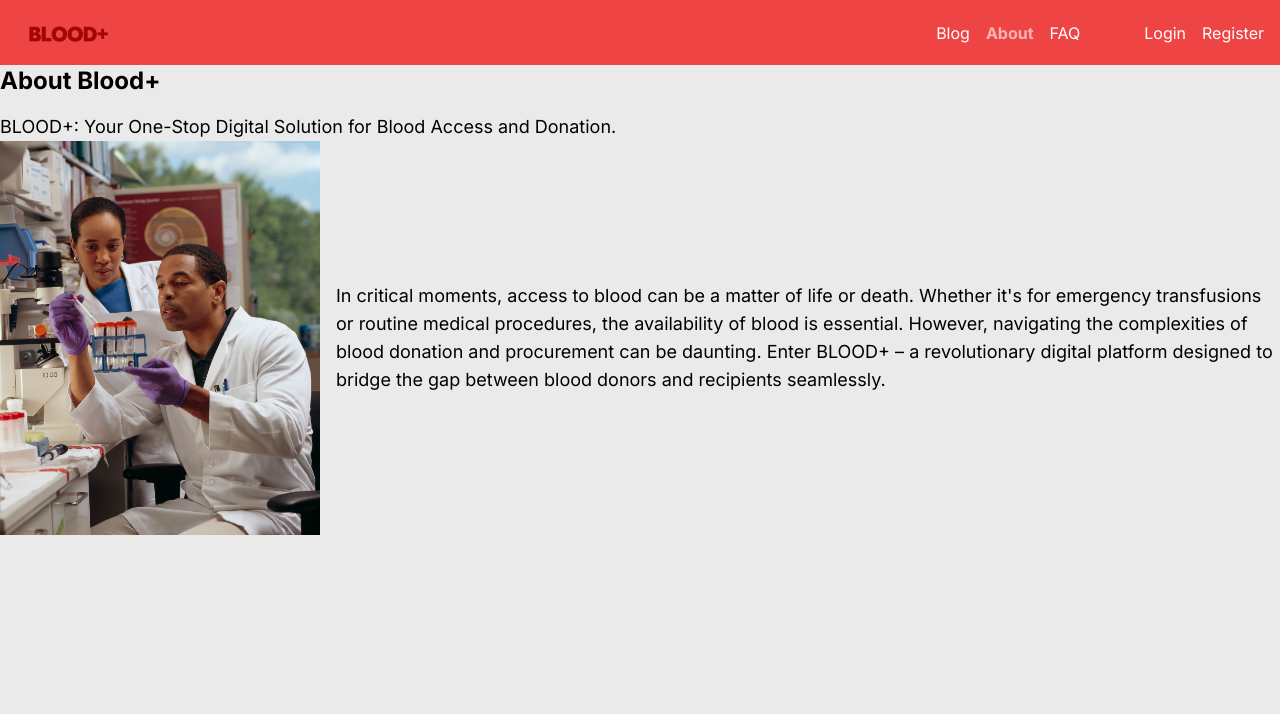
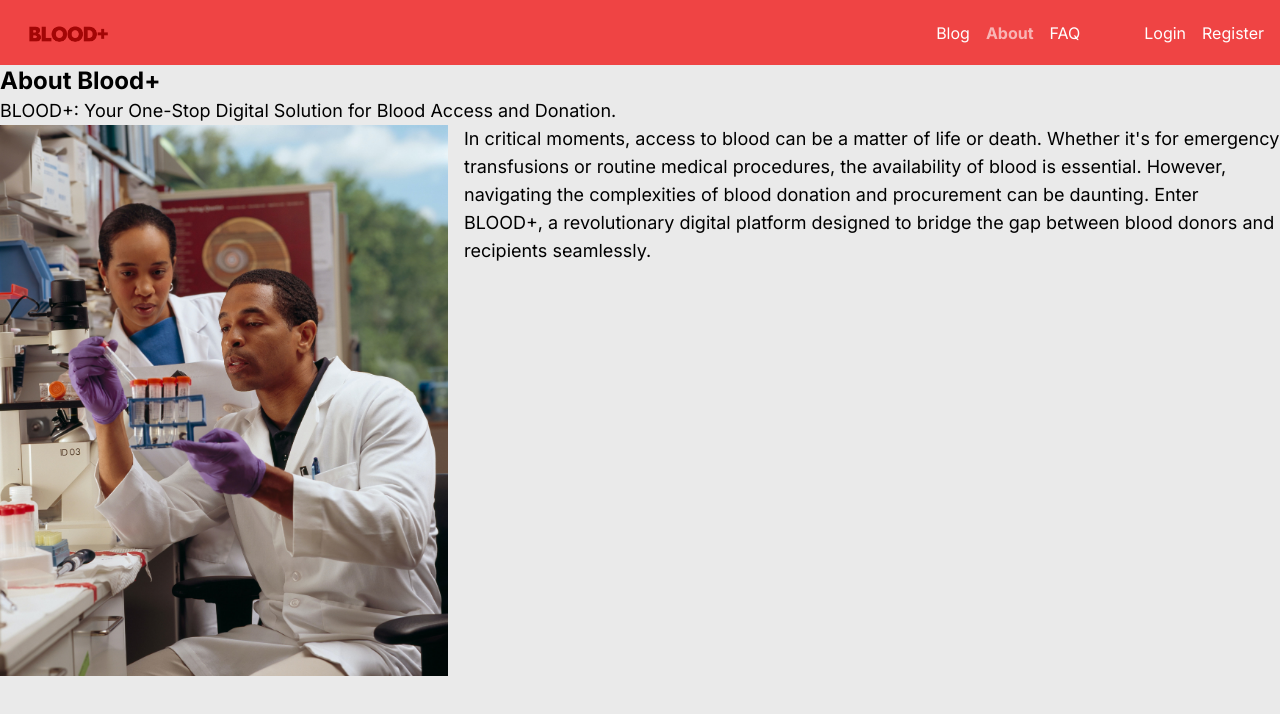
Before and after one commit to Yantiomene/blood-, a Next.js app in the folder client/: page /about in a window 1280 px wide. Shown: the top 714 px of the page. Built offline with nearby package versions, Linux system fonts and the light colour scheme; no server answers.

Commit message:
updated ABOUT page

```diff
--- a/client/app/about/page.tsx
+++ b/client/app/about/page.tsx
@@ -3,16 +3,18 @@ import React from 'react';
 export default function AboutPage() {
     return (
         <div className="container mx-auto">
-            <h1 className="text-2xl font-bold mb-4">About Blood+</h1>
+            <h1 className="text-2xl font-bold ">About Blood+</h1>
+
             <p className="text-lg">
                 BLOOD+: Your One-Stop Digital Solution for Blood Access and Donation.
             </p>
+            <div className="flex"> {/* Added a flex container */}
+                <img src="/blood_research.jpg" alt="Blood Research" className="mr-4" style={{ width: '35%', height: 'auto' }} /> {/* Image added with a quarter of the size */}
+                <p className="text-lg">
+                    In critical moments, access to blood can be a matter of life or death. Whether it's for emergency transfusions or routine medical procedures, the availability of blood is essential. However, navigating the complexities of blood donation and procurement can be daunting. Enter BLOOD+, a revolutionary digital platform designed to bridge the gap between blood donors and recipients seamlessly.
 
-            <div className="flex items-center"> {/* Added a flex container */}
-                <img src="/blood_research.jpg" alt="Blood Research" className="mr-4" style={{ width: '25%', height: 'auto' }} /> {/* Image added with a quarter of the size */}
-                <p className="text-lg">
-                    In critical moments, access to blood can be a matter of life or death. Whether it's for emergency transfusions or routine medical procedures, the availability of blood is essential. However, navigating the complexities of blood donation and procurement can be daunting. Enter BLOOD+ – a revolutionary digital platform designed to bridge the gap between blood donors and recipients seamlessly.
-                    {/* will put information about app, developers, etc... */}
+
+				    {/* will put information about app, developers, etc... */}
                 </p>
             </div>
         </div>
```
